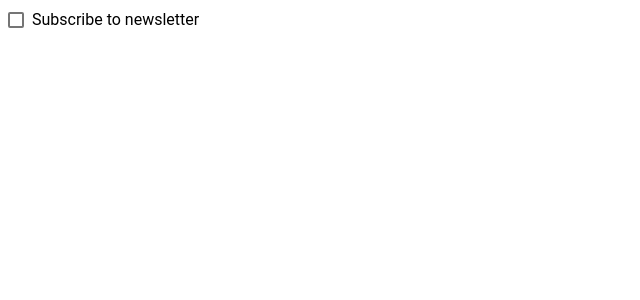
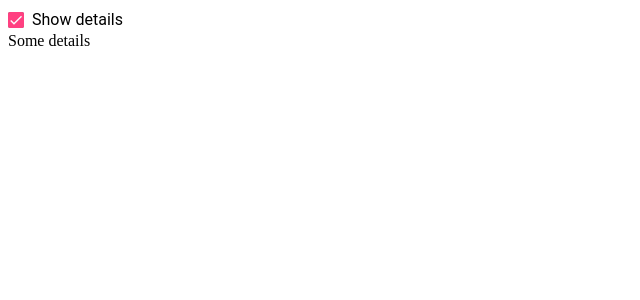
Before and after one commit to Wolodja/A-Material, an Angular app: page / in a window 1280 px wide. Shown: the top 300 px of the page, without its empty margins (0-640 px from the left). Built offline with nearby package versions, Linux system fonts and the light colour scheme.

Commit message:
Check Boxes

```diff
--- a/src/app/app.component.html
+++ b/src/app/app.component.html
@@ -1 +1,7 @@
-<mat-checkbox>Subscribe to newsletter</mat-checkbox>
+<mat-checkbox
+  #showDetails
+  [checked]="isChecked"
+  (change)="onChange($event)"
+  >Show details</mat-checkbox>
+
+  <div *ngIf="showDetails.checked">Some details</div>
--- a/src/app/app.component.ts
+++ b/src/app/app.component.ts
@@ -7,4 +7,11 @@ import { Component } from '@angular/core';
 })
 export class AppComponent {
   title = 'material-demo';
+
+  isChecked = 'true';
+
+
+  onChange($event){
+    console.log($event);
+  }
 }
```
